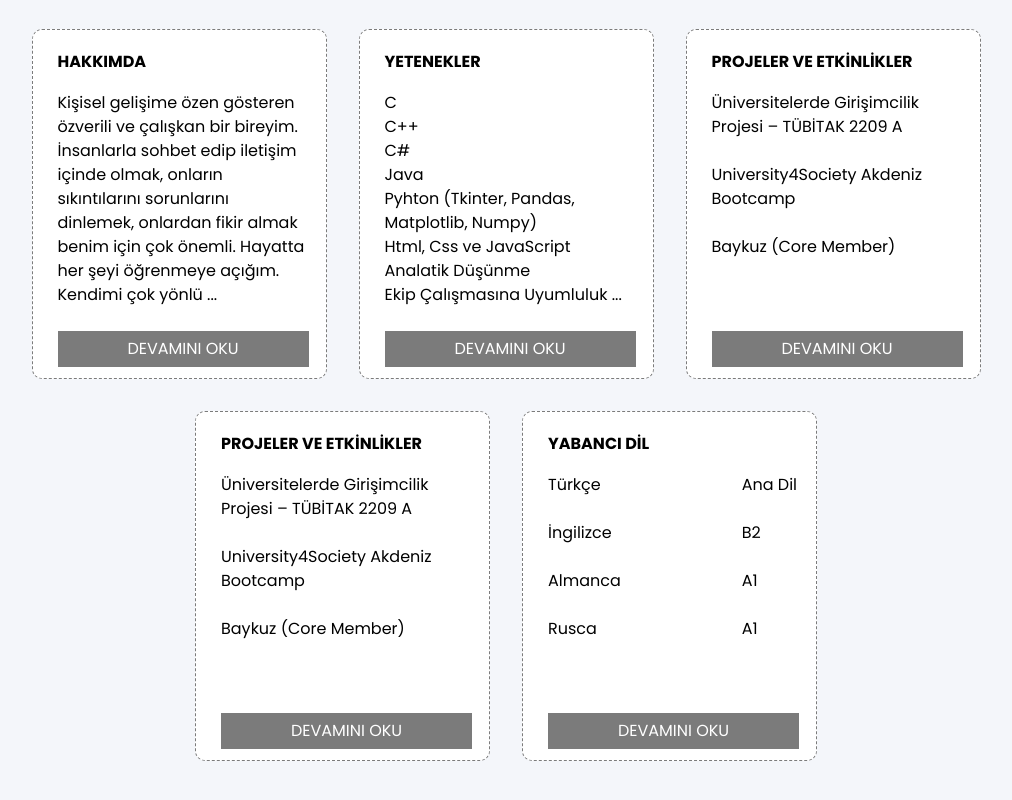
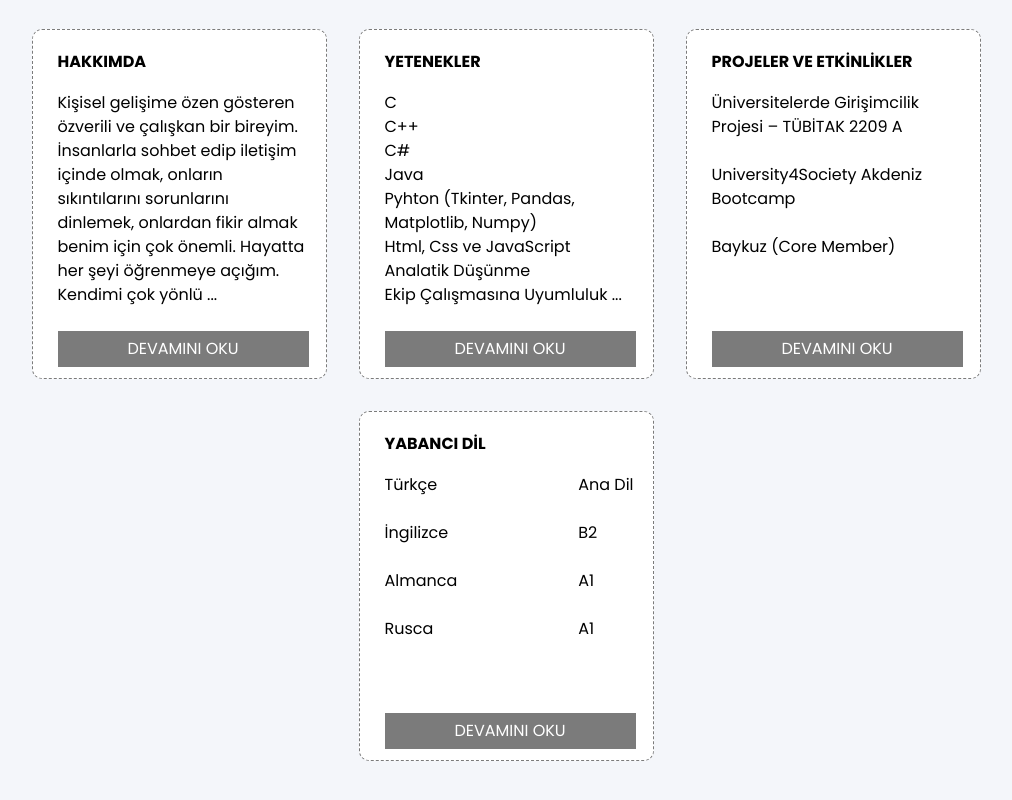
Before and after one commit to muffafa/muffafa-web-site, a plain HTML site: page index.html in a window 1280 px wide. Shown: the part 775-1575 px from the top of the page, without its empty margins (134-1146 px from the left). Drawn offline with nearby package versions, Linux system fonts and the light colour scheme.

Commit message:
section deleted

```diff
--- a/index.html
+++ b/index.html
@@ -105,23 +105,6 @@
                         <span class="contentButtonText"> <a href="#">DEVAMINI OKU</a></span>
                     </div>
                 </div>
-                <div class="content" id="projeler2">
-                    <div class="contentTop">
-                        <div class="contentTitle">
-                            <h3>PROJELER VE ETKİNLİKLER</h3>
-                        </div>
-                        <div class="contentText">
-                            <p>
-                                Üniversitelerde Girişimcilik Projesi – TÜBİTAK 2209 A<br /><br />
-                                University4Society Akdeniz Bootcamp<br /><br />
-                                Baykuz (Core Member)
-                            </p>
-                        </div>
-                    </div>
-                    <div class="contentButton">
-                        <span class="contentButtonText"> <a href="#">DEVAMINI OKU</a></span>
-                    </div>
-                </div>
                 <div class="content" id="yabanciDil">
                     <div class="contentTop">
                         <div class="contentTitle">
```
